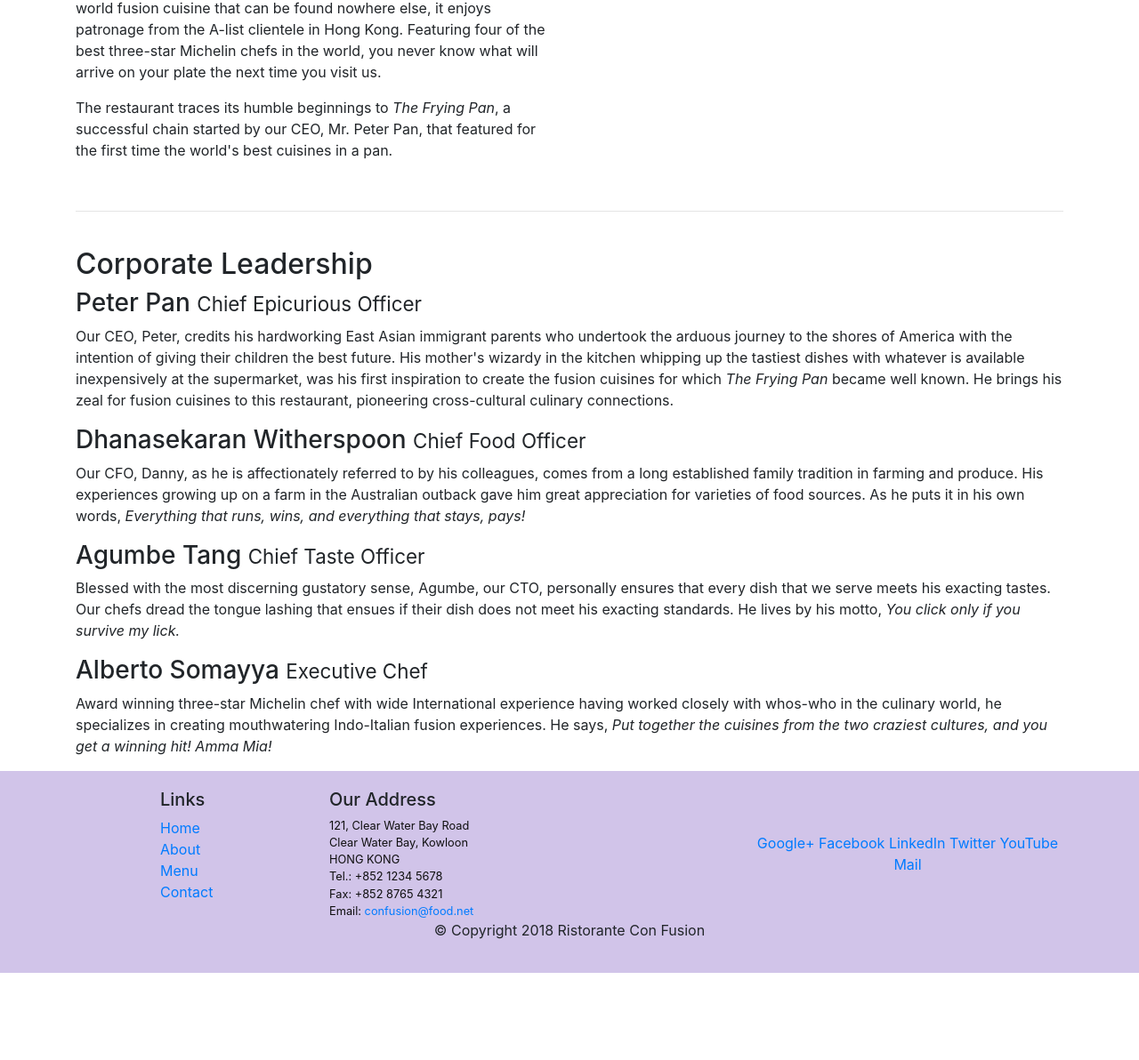
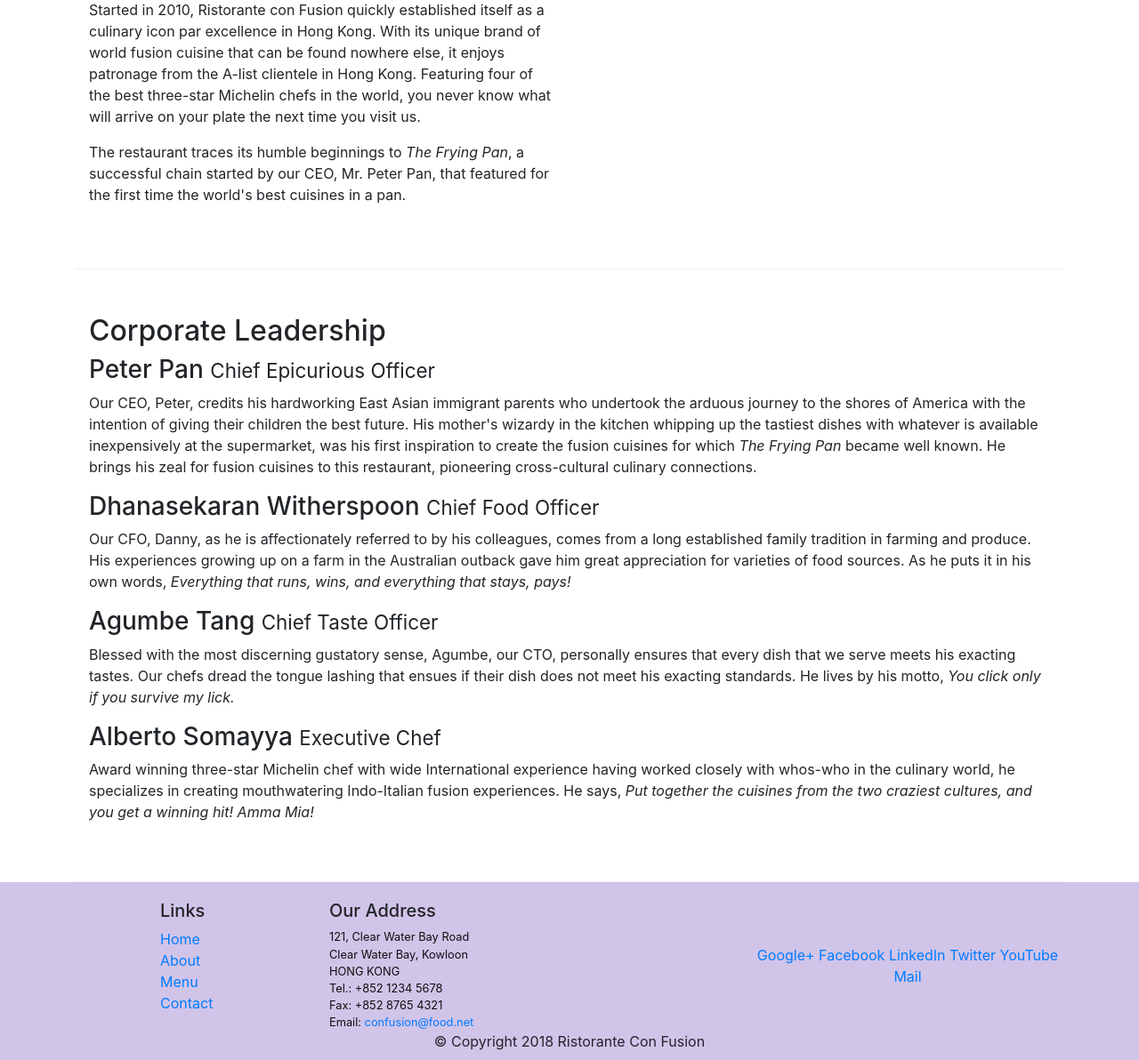
Before and after one commit to JT-77/Bootstrap4, a website: page aboutus.html in a window 1280 px wide. Shown: the part 448-1640 px from the top of the page at 89% size. Before the commit the page ends 1542 px from the top, so only its background shows below. Drawn offline with nearby package versions, Linux system fonts and the light colour scheme.

Commit message:
re assignment 1

```diff
--- a/aboutus.html
+++ b/aboutus.html
@@ -36,7 +36,7 @@
             </div>
         </div>
 
-        <div class="row">
+        <div class="row row-content">
             <div class="col-12 col-sm-6">
                 <h2>Our History</h2>
                 <p>Started in 2010, Ristorante con Fusion quickly established itself as a culinary icon par excellence in Hong Kong. With its unique brand of world fusion cuisine that can be found nowhere else, it enjoys patronage from the A-list clientele in Hong Kong.  Featuring four of the best three-star Michelin chefs in the world, you never know what will arrive on your plate the next time you visit us.</p>
@@ -45,12 +45,8 @@
             <div class="col-12 col-sm">
             </div>
         </div>
-        <br/>
-        <hr>
-        <br/>
 
-
-        <div class="row">
+        <div class="row row-content">
             <div class="col-12 col-sm-12">
                 <h2>Corporate Leadership</h2>
                 <h3>Peter Pan <small>Chief Epicurious Officer</small></h3>
```
